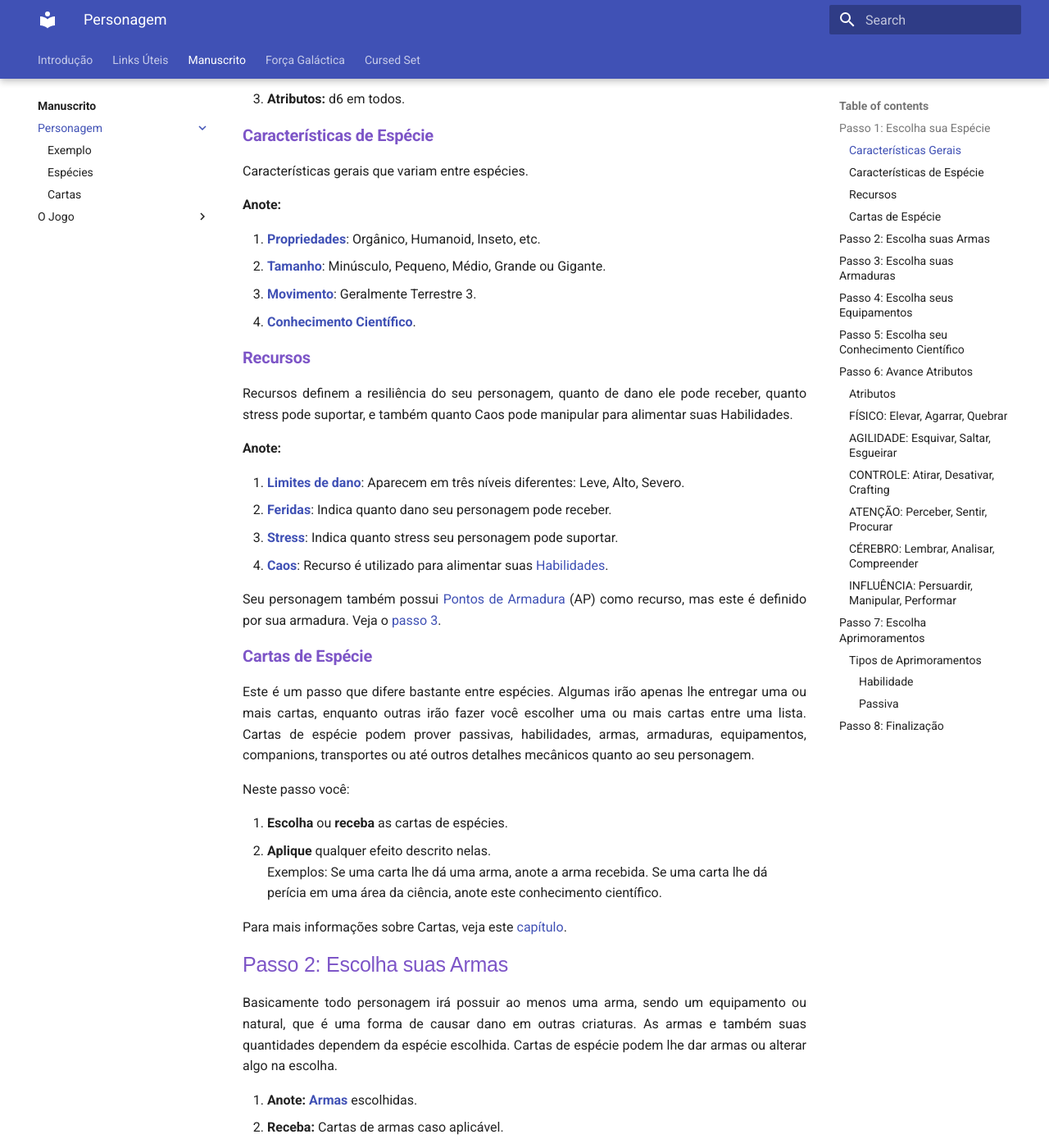
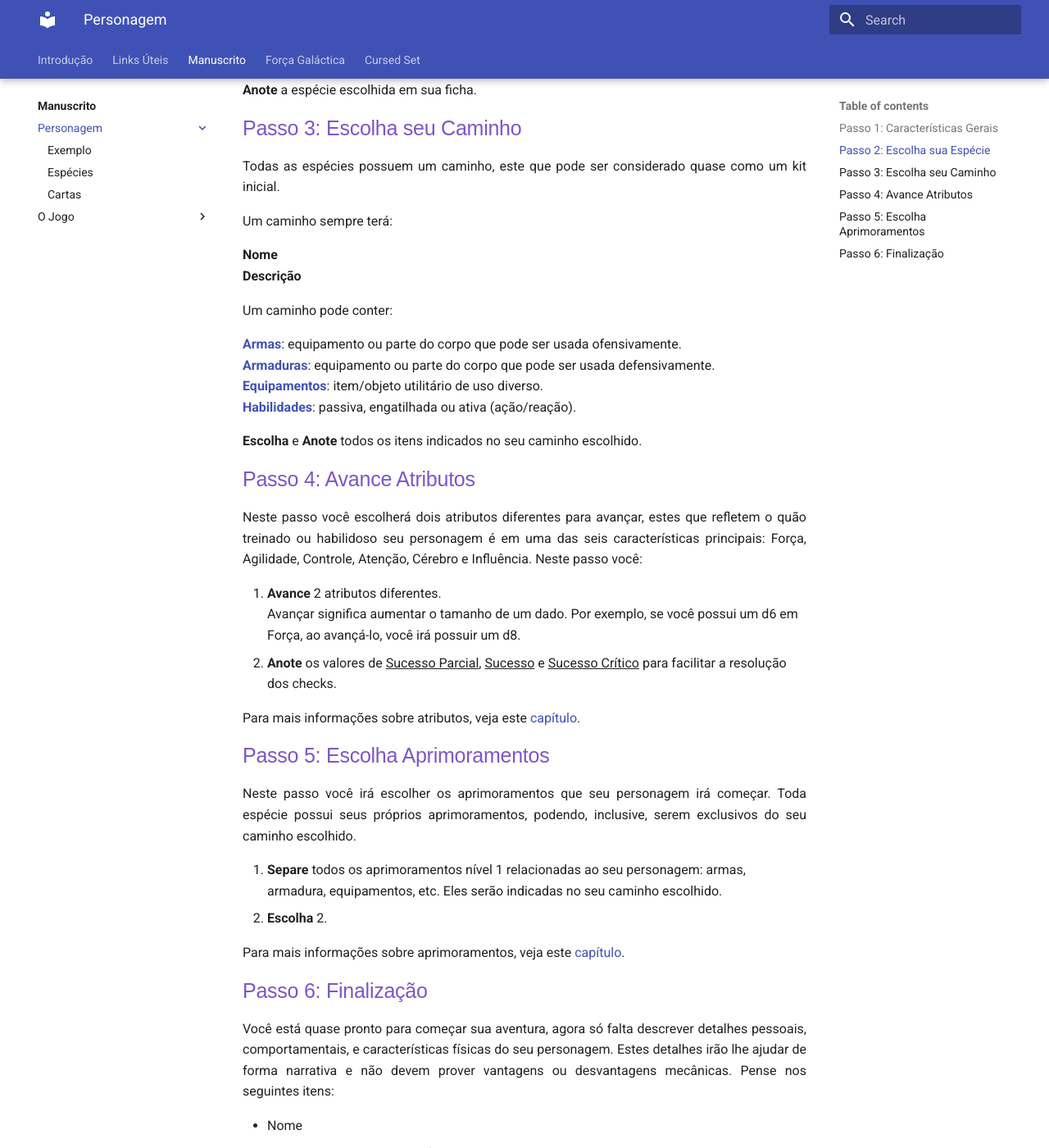
Before and after one commit to henriqueschorr/henriqueschorr.github.io, an MkDocs documentation site: the page built from docs/1_core/2_character/index.md, in a window 1280 px wide and 1400 px high, scrolled down 583 px. Shown: the whole window at 82% size. Built offline with MkDocs 1.6.1 and Material for MkDocs 9.7.7, drawn with Linux system fonts in a browser that asks for light colours; some of the changed text lies outside the part shown.

Commit message:
simplified v2

```diff
--- a/docs/1_core/2_character/index.md
+++ b/docs/1_core/2_character/index.md
@@ -1,18 +1,12 @@
 ---
 title: Personagem
 ---
-
-Neste capítulo você encontra informações sobre como criar um personagem e seus detalhes.
 
 # Criação de Personagem
 
 <!-- Uma vez escolhido o módulo e aventura, a primeira coisa que você deve fazer, caso não seja o GM,  é criar um personagem. Siga os passos abaixo para criar um. -->
 
-## Passo 1: Escolha sua Espécie
-
-Sua espécie define sua aparência física, anatomia, estrutura social, comportamento, armas, armaduras, equipamentos, habilidades e diversas outras características, narrativas e mecânicas. No módulo escolhido por seu grupo você encontrará as espécies disponíveis. Uma breve descrição sobre elas pode ser encontrada [aqui](./species.md). Neste passo você realizará as etapas abaixo.
-
-### Características Gerais
+## Passo 1: Características Gerais
 
 Características que independem de espécie, sendo padrão para todos no início.
 
@@ -22,27 +16,94 @@ Características que independem de espécie, sendo padrão para todos no início
 2. **Reações:** 1. Para mais informações veja [Reação](../3_game/actions.md#reações).
 3. **Atributos:** d6 em todos.
 
+## Passo 2: Escolha sua Espécie
+
+Sua espécie define sua aparência física, anatomia, estrutura social, comportamento, armas, armaduras, equipamentos, habilidades e diversas outras características, narrativas e mecânicas. No módulo escolhido por seu grupo você encontrará as espécies disponíveis. Uma breve descrição sobre elas pode ser encontrada [aqui](./species.md).
+
+**Anote** a espécie escolhida em sua ficha.
+
+## Passo 3: Escolha seu Caminho
+
+Todas as espécies possuem um caminho, este que pode ser considerado quase como um kit inicial.
+
+Um caminho sempre terá:
+
+**Nome**
+**Descrição**
+
+Um caminho pode conter:
+
+**[Armas](../3_game/weapon_armor.md#armas)**: equipamento ou parte do corpo que pode ser usada ofensivamente.
+**[Armaduras](../3_game/weapon_armor.md#armaduras)**: equipamento ou parte do corpo que pode ser usada defensivamente.
+**[Equipamentos](../3_game/inventory.md#equipamentos-e-inventário)**: item/objeto utilitário de uso diverso.
+**[Habilidades](../3_game/abilities.md)**: passiva, engatilhada ou ativa (ação/reação).
+
+**Escolha** e **Anote** todos os itens indicados no seu caminho escolhido.
+
+## Passo 4: Avance Atributos
+
+Neste passo você escolherá dois atributos diferentes para avançar, estes que refletem o quão treinado ou habilidoso seu personagem é em uma das seis características principais: Força, Agilidade, Controle, Atenção, Cérebro e Influência. Neste passo você:
+
+1. **Avance** 2 atributos diferentes.
+   Avançar significa aumentar o tamanho de um dado. Por exemplo, se você possui um d6 em Força, ao avançá-lo, você irá possuir um d8.
+2. **Anote** os valores de <ins>Sucesso Parcial</ins>, <ins>Sucesso</ins> e <ins>Sucesso Crítico</ins> para facilitar a resolução dos checks.
+
+Para mais informações sobre atributos, veja este [capítulo](../3_game/attributes.md).
+
+## Passo 5: Escolha Aprimoramentos
+
+Neste passo você irá escolher os aprimoramentos que seu personagem irá começar. Toda espécie possui seus próprios aprimoramentos, podendo, inclusive, serem exclusivos do seu caminho escolhido.
+
+1. **Separe** todos os aprimoramentos nível 1 relacionadas ao seu personagem: armas, armadura, equipamentos, etc. Eles serão indicadas no seu caminho escolhido.
+2. **Escolha** 2.
+
+Para mais informações sobre aprimoramentos, veja este [capítulo](../3_game/upgrades.md).
+
+## Passo 6: Finalização
+
+Você está quase pronto para começar sua aventura, agora só falta descrever detalhes pessoais, comportamentais, e características físicas do seu personagem. Estes detalhes irão lhe ajudar de forma narrativa e não devem prover vantagens ou desvantagens mecânicas. Pense nos seguintes itens:
+
+- Nome
+- Anatomia e características físicas
+- Manerismos
+- História e objetivos pessoais
+- Conexão com os outros membros da sua equipe
+- Familiares e conexões com NPCs
+
+Em cada módulo você encontrará exemplos sobre os itens acima para guiar você a jogar com um personagem da espécie.
+
+
+
+
+
+
+
+
+<!-- ### Características Gerais
+
+
+
 ### Características de Espécie
 
 Características gerais que variam entre espécies.
 
 **Anote:**
 
-1. [**Propriedades**](../3_game/properties.md): Orgânico, Humanoid, Inseto, etc.
+1. [**Propriedades**](../3_game/properties.md): Humanoid, Inseto, etc.
 2. [**Tamanho**](../3_game/distance.md#tamanho): Minúsculo, Pequeno, Médio, Grande ou Gigante.
-3. [**Movimento**](../3_game/distance.md#movimento): Geralmente Terrestre 3.
-4. [**Conhecimento Científico**](../3_game/actions.md#graus-de-conhecimento-e-impacto-nos-checks).
+3. [**Movimento**](../3_game/distance.md#movimento): Geralmente Terrestre 3. -->
+<!-- 4. [**Conhecimento Científico**](../3_game/actions.md#graus-de-conhecimento-e-impacto-nos-checks). -->
 
-### Recursos
+<!-- ### Recursos
 
-Recursos definem a resiliência do seu personagem, quanto de dano ele pode receber, quanto stress pode suportar, e também quanto Caos pode manipular para alimentar suas Habilidades.
+Recursos definem a resiliência do seu personagem, quanto de dano ele pode receber, quanto stress pode suportar, e também, quanto Caos pode manipular para alimentar suas Habilidades.
 
 **Anote:**
 
 1. [**Limites de dano**](../3_game/resources.md#armor-points-hit-points--limites-de-dano): Aparecem em três níveis diferentes: Leve, Alto, Severo.
 2. [**Feridas**](../3_game/resources.md#armor-points-ap-feridas--limites-de-dano): Indica quanto dano seu personagem pode receber.
 3. [**Stress**](../3_game/resources.md#stress): Indica quanto stress seu personagem pode suportar.
-4. [**Caos**](../3_game/resources.md#caos): Recurso é utilizado para alimentar suas [Habilidades](#habilidade).
+4. [**Caos**](../3_game/resources.md#caos): Recurso utilizado para alimentar suas [Habilidades](#habilidade).
 
 Seu personagem também possui [Pontos de Armadura](../3_game/resources.md#armor-points-ap-feridas--limites-de-dano) (AP) como recurso, mas este é definido por sua armadura. Veja o [passo 3](#passo-3-escolha-suas-armaduras).
 
@@ -90,108 +151,4 @@ Algumas espécies possuem conhecimento científico sobre áreas da ciência: Bio
 **Anote:**
 
 1. Áreas da ciência que você escolheu para ter Perícia.
-2. Nível T1 de [Receitas](../3_game/crafting.md#receitas) das áreas de ciência que você é perito.
-
-## Passo 6: Avance Atributos
-
-Neste passo você escolherá dois atributos diferentes para avançar, estes que refletem o quão treinado ou habilidoso seu personagem é em uma das seis características principais: Físico, Agilidade, Controle, Atenção, Cérebro e Influência. Neste passo você:
-
-1. **Avance** e tome nota de 2 **Atributos** diferentes.
-   Avançar significa aumentar o tamanho de um dado. Por exemplo, avançar o atributo Físico que possui um d6, seria aumentá-lo para um d8.
-2. **Anote** os valores de <ins>Sucesso Parcial</ins>, <ins>Sucesso</ins> e <ins>Sucesso Crítico</ins> para facilitar a resolução dos checks.
-
-### Atributos
-
-Abaixo você encontra a lista dos atributos principais do seu personagem, assim como uma breve explicação do que eles representam, exemplos de cenários onde eles serão aplicados e também o que ocorre quando você abre um portão do caos para eles (não se preocupe com este detalhe por enquanto). Ao lado do nome de cada um segue exemplos de ações que seu personagem pode executar, sendo elas apenas inspirações, não se limite a elas. O uso de atributos para ações é dinâmico e depende do contexto, exemplos:
-
-_Quer intimidar uma criatura com ameaças verbais? Use Influência.
-Quer intimidar a criatura quebrando algum objeto e ameaçando apenas com sua presença? Use Físico._
-
-_Quer desativar um dipositivo digital tentando hack? Use Cérebro.
-Quer desativar um dispositivo digital abrindo-o e mexendo em seus componentes? Use Controle._
-
-### FÍSICO: Elevar, Agarrar, Quebrar
-
-Físico indica o quão forte você é, sua força física e sua fortitude do corpo, quanta punição física pode suportar. Você irá realizar checks de Físico para atacar com armas pesadas, quebrar uma porta, levantar objetos ou criaturas, ou prender alguém.
-
-**Portão do Caos:**
-
-1. Aumente 2 pontos de Ferida permanentemente.
-2. Aumente em 1 os Limites de Dano Leve e Alto, aumente em 2 o Severo.
-
-### AGILIDADE: Esquivar, Saltar, Esgueirar
-
-Agilidade indica o quão rápido você é, sua mobilidade em terrenos difíceis, reflexos e velocidade de reação a perigos. Também indica o quão bom você é ao se esgueirar e esconder. Você irá realizar checks de Agilidade para atacar com armas leves, subir uma corda, saltar entre telhados, fugir das garras de inimigos, esgueirar ou se esconder de inimigos, ou esquivar de um ataque.
-
-**Portão do Caos:**
-
-1. Você possui 1 Reação a mais.
-2. Você possui 1 Reação a mais.
-
-### CONTROLE: Atirar, Desativar, Crafting
-
-Controle indica o quão hábil e preciso você é. Você irá realizar checks de Controle para tarefas que necessitam de um bom controle motor do corpo, como ser preciso ao atacar com armas de alcance alto, cuidadoso e habilidoso ao usar ferramentas, ou mexer em dispositivos mecânicos ou digitais.
-
-**Portão do Caos:**
-
-1. Você pode transformar uma <ins>Falha</ins> em <ins>Sucesso Parcial</ins> duas vezes por Descanso Longo.
-2. Você pode transformar uma <ins>Falha</ins> em <ins>Sucesso</ins> uma vez por Saga. Esta regra substitui a anterior.
-
-### ATENÇÃO: Perceber, Sentir, Procurar
-
-Atenção indica o quão você é atento a detalhes ao seu redor. Você irá realizar checks de Atenção para perceber perigos, procurar e notar detalhes no ambiente ao seu redor, notar se alguma criatura está tentando lhe manipular, ou rastrear uma criatura ou objeto.
-
-**Portão do Caos:**
-
-1. Você possui 1 Ação adicional antes do turno Surpresa do GM.
-2. Você possui 1 Ação adicional antes do turno Surpresa do GM.
-
-### CÉREBRO: Lembrar, Analisar, Compreender
-
-Cérebro indica o quão bom você é ao deduzir e inferir informações para resolução de problemas complexos, seu conhecimento e memória e sua calma perante momentos estressantes. Você irá realizar checks de Cérebro para interpretar fatos, resolver problemas complexos, enxergar padrões, ou relembrar informações importantes.
-
-**Portão do Caos:**
-
-1. Você pode realizar [Crafting](../3_game/crafting.md) de receitas T2.
-2. Você pode realizar [Crafting](../3_game/crafting.md) de receitas T3.
-
-### INFLUÊNCIA: Persuardir, Manipular, Performar
-
-Influência indica o quão influente você é socialmente, sua força de personalidade, sua presença quanto a perigo e outras situações. Você irá realizar checks de Influência para persuardir, enganar, intimidar ou manipular uma criatura.
-
-**Portão do Caos:**
-
-1. Aumente 1 ponto de Stress permanentemente.
-2. Aumente 2 pontos de Stress permanentemente.
-
-## Passo 7: Escolha Aprimoramentos
-
-Neste passo você irá separar todas as cartas de aprimoramentos nível 1 relacionadas ao seu personagem e terá que escolher duas.
-
-1. **Separe** todas as cartas de aprimoramentos nível 1 relacionadas ao seu personagem: armas, armadura, equipamentos, companion, etc.
-2. **Escolha** 2 cartas para receber.
-
-### Tipos de Aprimoramentos
-
-Todo aprimoramento terá um tipo que indica como ele se comporta e os efeitos que aplica. Os tipos variam entre:
-
-#### Habilidade
-
-Uma habilidade é uma ação ou reação que seu personagem poderá executar, geralmente ao custo de um recurso importante como Caos ou Stress.
-
-#### Passiva
-
-Um efeito passivo que está sempre ativo.
-
-## Passo 8: Finalização
-
-Você está quase pronto a começar sua aventura, agora só falta descrever detalhes pessoais e comportamentais, assim como características físicas do seu personagem. Estes detalhes irão lhe ajudar de forma narrativa e não devem prover vantagens ou desvantagens mecânicas. Pense nos seguintes itens:
-
-- Nome
-- Anatomia e características físicas
-- Manerismos
-- História e objetivos pessoais
-- Conexão com os outros membros da sua equipe
-- Familiares e conexões com NPCs
-
-Em cada módulo você encontrará exemplos sobre os itens acima para guiar você a jogar um personagem da espécie.
+2. Nível T1 de [Receitas](../3_game/crafting.md#receitas) das áreas de ciência que você é perito. -->
```
Also changed, not shown: docs/1_core/1_start/index.md (+4 -6 lines), docs/1_core/2_character/species.md (+10 -10 lines), docs/1_core/3_game/abilities.md (added, +3 -0 lines), docs/1_core/3_game/attributes.md (added, +63 -0 lines), docs/1_core/3_game/index.md (+0 -3 lines), docs/1_core/3_game/upgrades.md (added, +11 -0 lines).
